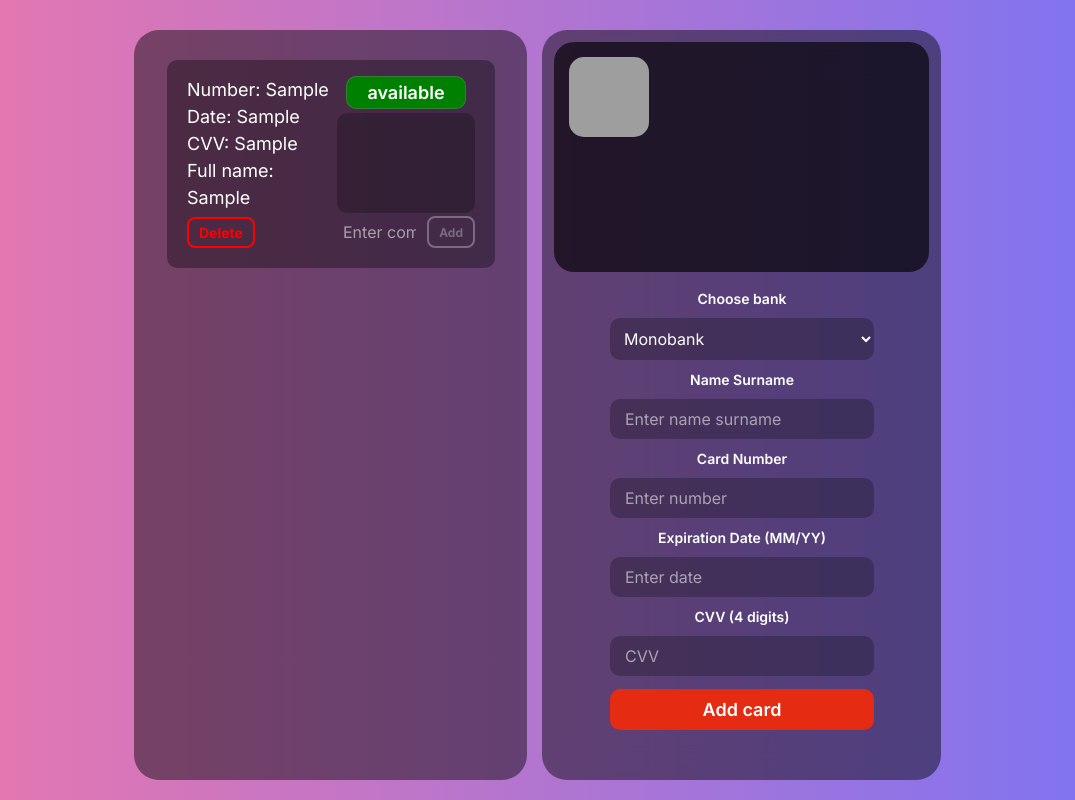
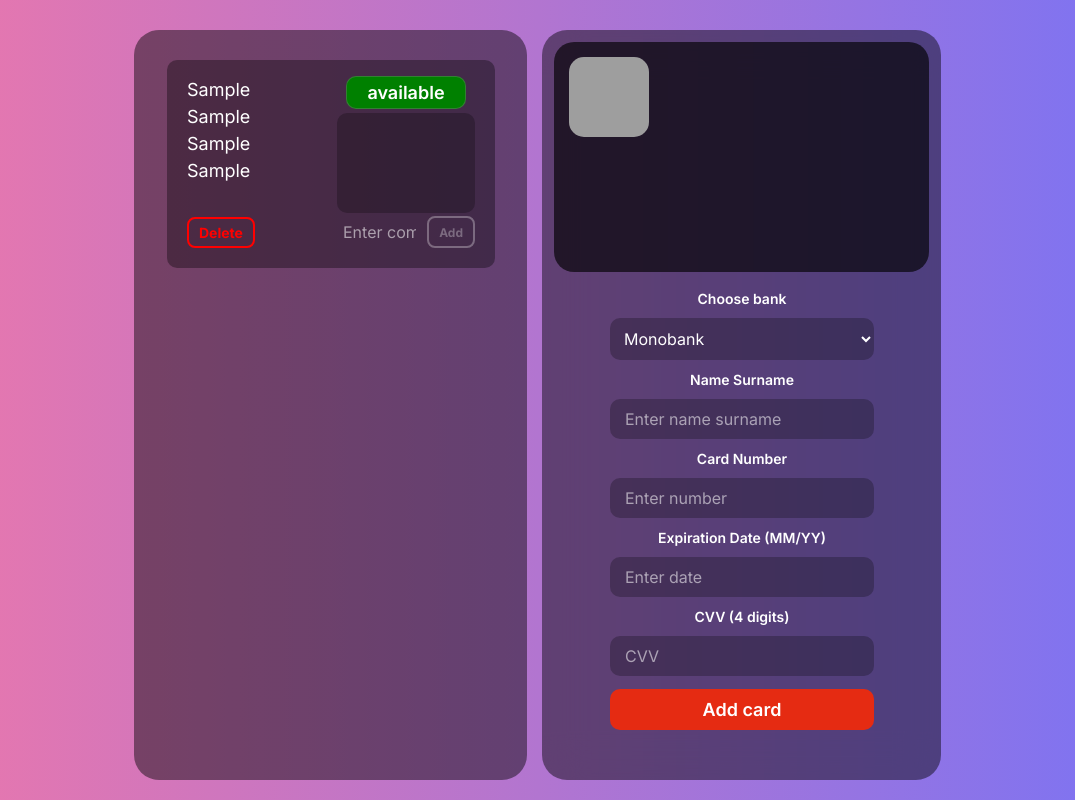
Before and after one commit to AndrewIlko/Card-Viewer, a React (Create React App) app: page / in a window 1280 px wide. Both pictures are taken after typing "Sample", "Sample", "Sample", "Sample" into the empty fields and a click on the button "Add card". Shown: the part 102-902 px from the top of the page, without its empty margins (102-1177 px from the left). Built offline with nearby package versions, Linux system fonts and the light colour scheme; grey boxes are pictures that could not be loaded.

Commit message:
Removed unnecessary things

```diff
--- a/src/App.js
+++ b/src/App.js
@@ -2,8 +2,6 @@ import React, { useState } from "react";
 import CardFillBlock from "./components/CardFillBlock";
 import CardField from "./components/CardField";
 import CardCard from "./components/CardCard";
-
-import { Routes, Route, Link } from "react-router-dom";
 
 import "./styles/style.css";
 function App() {
--- a/src/components/CardCard.jsx
+++ b/src/components/CardCard.jsx
@@ -13,10 +13,10 @@ const CardCard = (props) => {
   return (
     <div className="card" key={cardNum}>
       <div className="card-information">
-        <span className="card-information__text">Number: {cardNum}</span>
-        <span className="card-information__text">Date: {cardDate}</span>
-        <span className="card-information__text">CVV: {cardCVV}</span>
-        <span className="card-information__text">Full name: {cardOwner}</span>
+        <span className="card-information__text">{cardNum}</span>
+        <span className="card-information__text">{cardDate}</span>
+        <span className="card-information__text">{cardCVV}</span>
+        <span className="card-information__text">{cardOwner}</span>
         <button
           className="card__delete-btn"
           onClick={() => {
```
